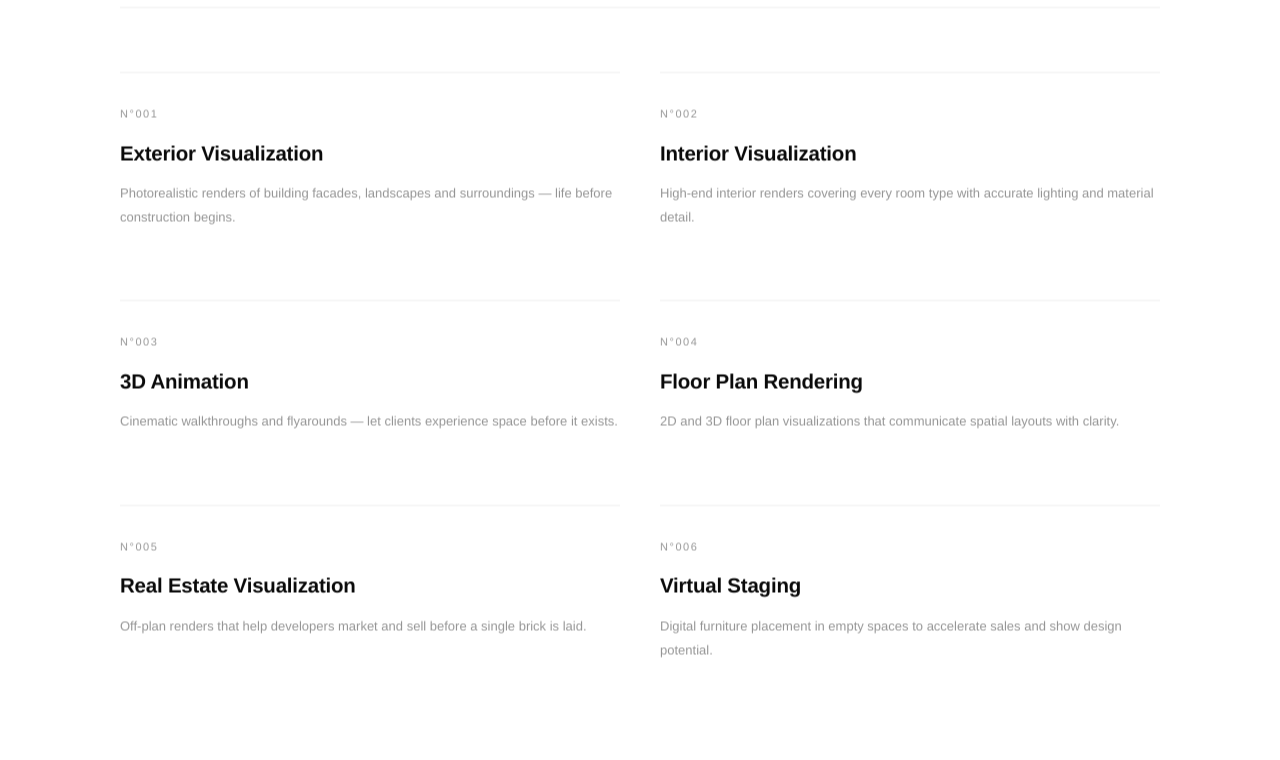
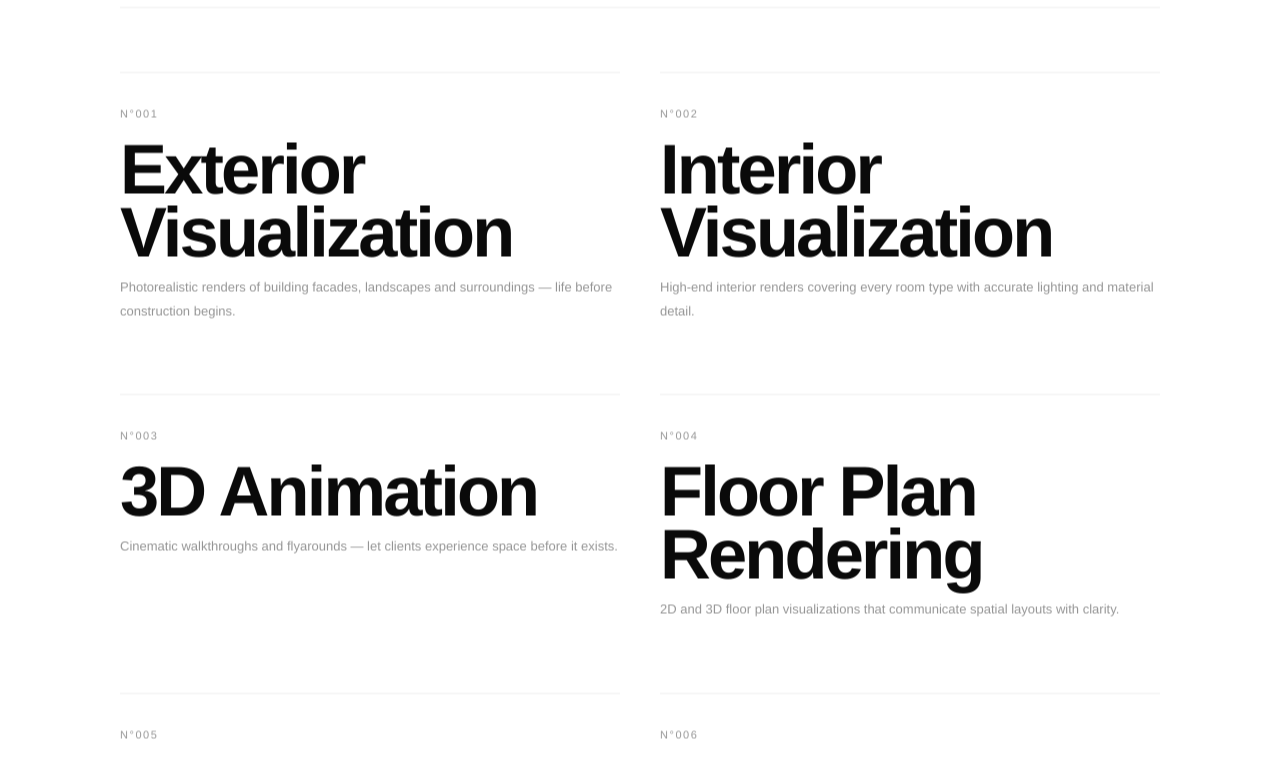
Before and after one commit to berkbankoglu/banko-arts-portfolio, a Next.js app: page / in a window 1280 px wide. Shown: the part 2460-3220 px from the top of the page. Built offline with nearby package versions, Linux system fonts and the light colour scheme; no server answers.

Commit message:
Services: item titles same font size as section heading

```diff
--- a/app/page.js
+++ b/app/page.js
@@ -1010,7 +1010,7 @@ export default function BankoArts() {
           ].map(([t, d], i) => (
             <div key={t} style={{ padding:'32px 0', borderTop:'1px solid var(--border)' }}>
               <p style={{ fontSize:11, letterSpacing:'0.14em', color:'var(--muted)', textTransform:'uppercase', marginBottom:14 }}>N°{String(i+1).padStart(3,'0')}</p>
-              <p style={{ fontSize:'clamp(18px, 1.6vw, 28px)', fontWeight:700, marginBottom:12, letterSpacing:'-0.01em' }}>{t}</p>
+              <p style={{ fontSize:'clamp(48px, 5.5vw, 96px)', fontWeight:800, marginBottom:12, letterSpacing:'-0.04em', lineHeight:0.9 }}>{t}</p>
               <p style={{ fontSize:13, color:'var(--muted)', lineHeight:1.8 }}>{d}</p>
             </div>
           ))}
```
